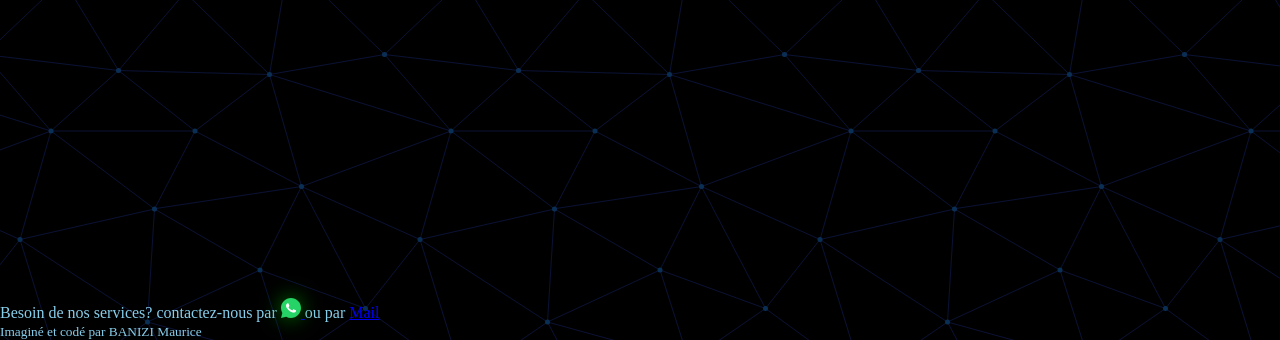
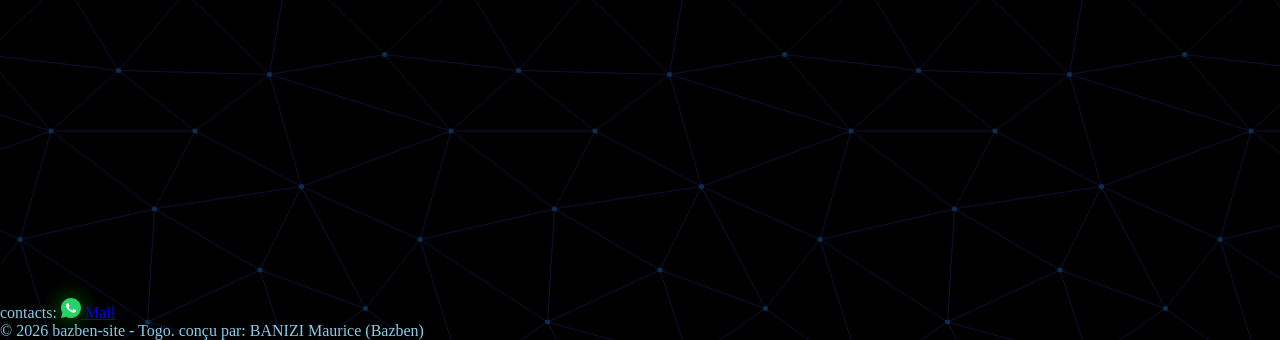
Before and after one commit to bazben/site_-preuve-, a website: page public/index.html in a window 1280 px wide. Shown: the part 460-800 px from the top of the page. Drawn offline with Linux system fonts and the light colour scheme; no server answers; a script that the page names is missing.

Commit message:
Update index.html

```diff
--- a/public/index.html
+++ b/public/index.html
@@ -48,11 +48,7 @@
 <h1 style="text-decoration: underline">NEWS</h1>
 <div id="news"></div>
 
-         <p class="contact">Besoin de nos services? contactez-nous par <a href="https://WA.me/+22872858131" target="_blank" class="what"> <svg xmlns="http://www.w3.org/2000/svg" viewBox="0 0 24 24" width="20" height="20" style="filter: drop-shadow(0 0 10px green);">
-  <path fill="#25D366" d="M12.0005 0C5.3735 0 0 5.3735 0 12c0 2.1187.5536 4.192 1.604 6.026L.057 24l6.108-1.587A11.947 11.947 0 0 0 12.0005 24c6.627 0 12-5.373 12-12S18.6275 0 12.0005 0"/>
-  <path fill="#fff" d="M17.472 14.382c-.297-.149-1.758-.867-2.03-.967-.273-.099-.471-.148-.67.15-.197.297-.767.966-.94 1.164-.173.199-.347.223-.644.075-.297-.15-1.255-.463-2.39-1.475-.883-.788-1.48-1.761-1.653-2.059-.173-.297-.018-.458.13-.606.134-.133.298-.347.446-.52.149-.174.198-.298.298-.497.099-.198.05-.371-.025-.52-.075-.149-.669-1.612-.916-2.207-.242-.579-.487-.5-.669-.51-.173-.008-.371-.01-.57-.01-.198 0-.52.074-.792.372-.271.296-1.035 1.012-1.035 2.468 0 1.456 1.06 2.863 1.207 3.062.147.198 2.086 3.185 5.053 4.472.705.305 1.255.488 1.686.626.708.226 1.354.194 1.863.118.568-.085 1.758-.719 2.006-1.413.248-.694.248-1.289.173-1.413-.074-.124-.273-.198-.57-.347"/>
-</svg>
-            </a> ou par <a href="mailto:bazben498@gmail.com" target="_blank" class="mail">Mail</a> <br><small>Imaginé et codé par BANIZI Maurice</small></p>
+
 
         <script src="index.js"></script>
        <!-- script>
@@ -63,7 +59,18 @@
        <script>(function(s){s.dataset.zone='11730765',s.src='https://n6wxm.com/vignette.min.js'})([document.documentElement, document.body].filter(Boolean).pop().appendChild(document.createElement('script')))</script>
         <script>(function(s){s.dataset.zone='11895159',s.src='https://n6wxm.com/vignette.min.js'})([document.documentElement, document.body].filter(Boolean).pop().appendChild(document.createElement('script')))</script>
 
+ <footer>
 
+     <p>
+      contacts: <a href="https://WA.me/+22872858131" target="_blank" class="what"> <svg xmlns="http://www.w3.org/2000/svg" viewBox="0 0 24 24" width="20" height="20" style="filter: drop-shadow(0 0 10px green);">
+  <path fill="#25D366" d="M12.0005 0C5.3735 0 0 5.3735 0 12c0 2.1187.5536 4.192 1.604 6.026L.057 24l6.108-1.587A11.947 11.947 0 0 0 12.0005 24c6.627 0 12-5.373 12-12S18.6275 0 12.0005 0"/>
+  <path fill="#fff" d="M17.472 14.382c-.297-.149-1.758-.867-2.03-.967-.273-.099-.471-.148-.67.15-.197.297-.767.966-.94 1.164-.173.199-.347.223-.644.075-.297-.15-1.255-.463-2.39-1.475-.883-.788-1.48-1.761-1.653-2.059-.173-.297-.018-.458.13-.606.134-.133.298-.347.446-.52.149-.174.198-.298.298-.497.099-.198.05-.371-.025-.52-.075-.149-.669-1.612-.916-2.207-.242-.579-.487-.5-.669-.51-.173-.008-.371-.01-.57-.01-.198 0-.52.074-.792.372-.271.296-1.035 1.012-1.035 2.468 0 1.456 1.06 2.863 1.207 3.062.147.198 2.086 3.185 5.053 4.472.705.305 1.255.488 1.686.626.708.226 1.354.194 1.863.118.568-.085 1.758-.719 2.006-1.413.248-.694.248-1.289.173-1.413-.074-.124-.273-.198-.57-.347"/>
+</svg>
+            </a> <a href="mailto:bazben498@gmail.com" target="_blank" class="mail">Mail</a></p>
+     <p>
+      &copy; 2026 bazben-site - Togo. conçu par: <mark>BANIZI Maurice (Bazben)</mark>
+      </p>
+     </footer>
 
 
     </body>
```
